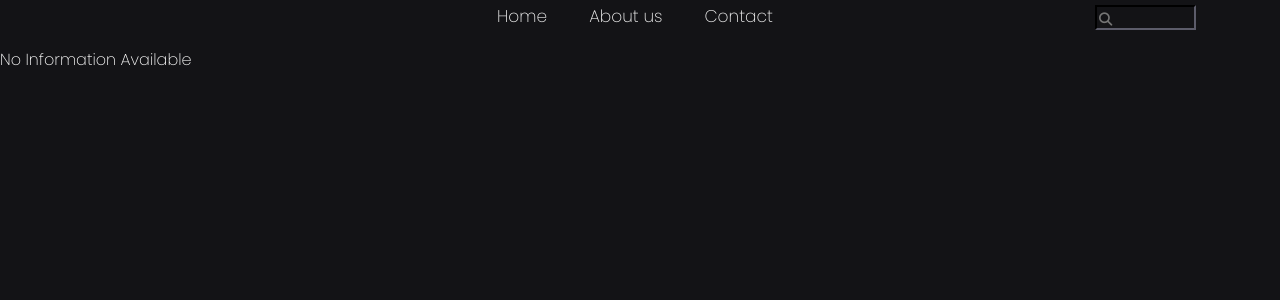
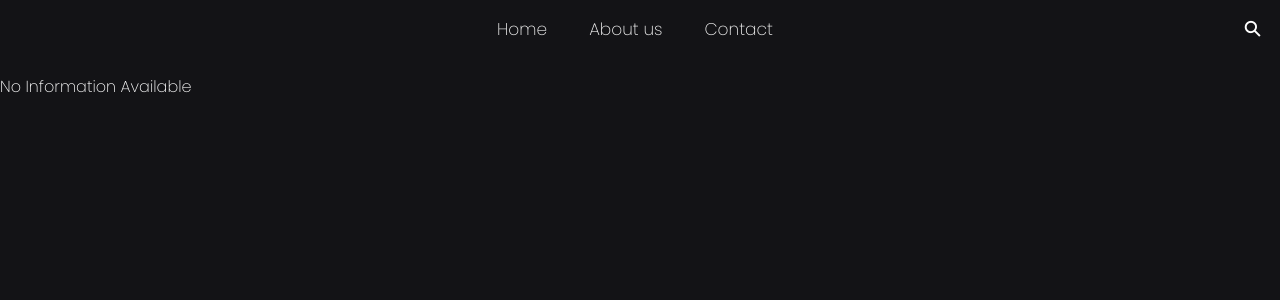
Before and after one commit to JohnNtirintis/Weather-Application, a Flask app: page /weather/ in a window 1280 px wide. Shown: the top 300 px of the page. Run offline with Flask 3, Linux system fonts and the light colour scheme; data that the repository does not hold is empty; some libraries are stand-ins or nearby versions.

Commit message:
Added Search Bar

```diff
--- a/static/style.css
+++ b/static/style.css
@@ -40,14 +40,89 @@ body {
     float: right;
 }
 
-.search-bar {
-    margin-top: 5px;
-    padding-top: 5px;
-    /* padding: 0px; */
-    /* margin-right: 0px; */
-    width: 50%;
-    background-color: #131316;
-    border-color: #131316;
+.button {
+	display: inline-block;
+	margin: 4px 2px;
+	background-color: #131316;
+	font-size: 14px;
+	padding-left: 32px;
+	padding-right: 32px;
+	height: 50px;
+	line-height: 50px;
+	text-align: center;
+	color: white;
+	text-decoration: none;
+	cursor: pointer;
+	-moz-user-select: none;
+	-khtml-user-select: none;
+	-webkit-user-select: none;
+	-ms-user-select: none;
+	user-select: none;
+}
+
+.search-container {
+	position: relative;
+	display: inline-block;
+	margin: 4px 2px;
+	height: 50px;
+	width: 50px;
+	vertical-align: bottom;
+}
+
+.mglass {
+	display: inline-block;
+	pointer-events: none;
+	-webkit-transform: rotate(-45deg);
+	-moz-transform: rotate(-45deg);
+	-o-transform: rotate(-45deg);
+	-ms-transform: rotate(-45deg);
+}
+
+.searchbutton {
+	position: absolute;
+	font-size: 22px;
+	width: 100%;
+	margin: 0;
+	padding: 0;
+}
+
+.search:focus + .searchbutton {
+	transition-duration: 0.4s;
+	-moz-transition-duration: 0.4s;
+	-webkit-transition-duration: 0.4s;
+	-o-transition-duration: 0.4s;
+	background-color: white;
+	color: black;
+}
+
+.search {
+	position: absolute;
+	left: 49px;
+	background-color: white;
+	outline: none;
+	border: none;
+	padding: 0;
+	width: 0;
+	height: 100%;
+	z-index: 10;
+	transition-duration: 0.4s;
+	-moz-transition-duration: 0.4s;
+	-webkit-transition-duration: 0.4s;
+	-o-transition-duration: 0.4s;
+}
+
+.search:focus {
+	width: 363px; /* Bar width+1px */
+	padding: 0 16px 0 0;
+}
+
+.expandright {
+	left: auto;
+	right: 49px; /* Button width-1px */
+}
+
+.expandright:focus {
+	padding: 0 0 0 16px;
 }
 
 .weather-title {
--- a/templates/weather.html
+++ b/templates/weather.html
@@ -22,9 +22,15 @@
         </div>
 
         <!-- Right-aligned links -->
-        <div class="topnav-right">
+        <!-- <div class="topnav-right">
             <input class="search-bar" type="text" placeholder="&#xF002;" style="font-family:Arial, FontAwesome" />
-        </div>
+        </div> -->
+        <div class="search-container topnav-right">
+            <form action="/search" method="get">
+              <input class="search expandright" id="searchright" type="search" name="q" placeholder="Search">
+              <label class="button searchbutton" for="searchright"><span class="mglass">&#9906;</span></label>
+            </form>
+          </div>
     </div>
 
     {%if city %}
```
